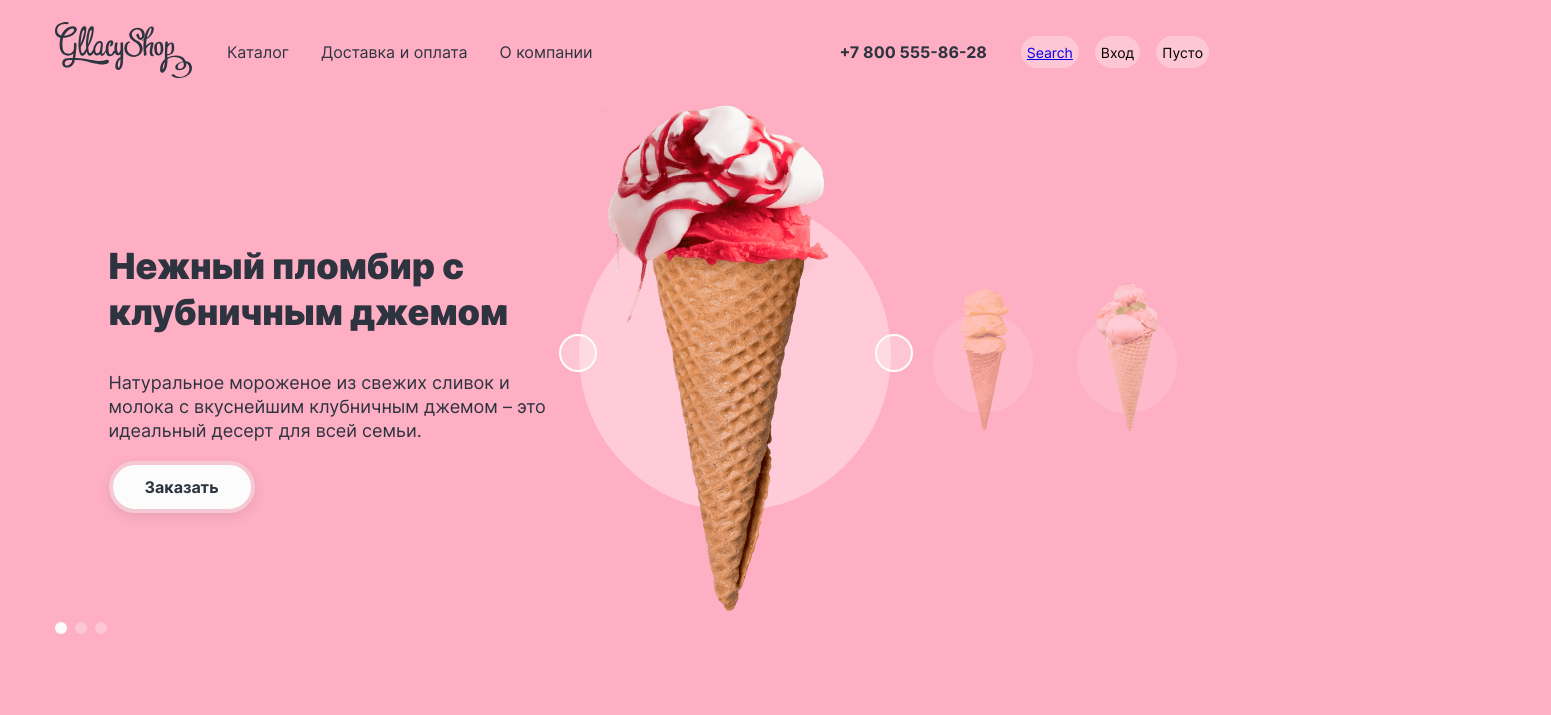
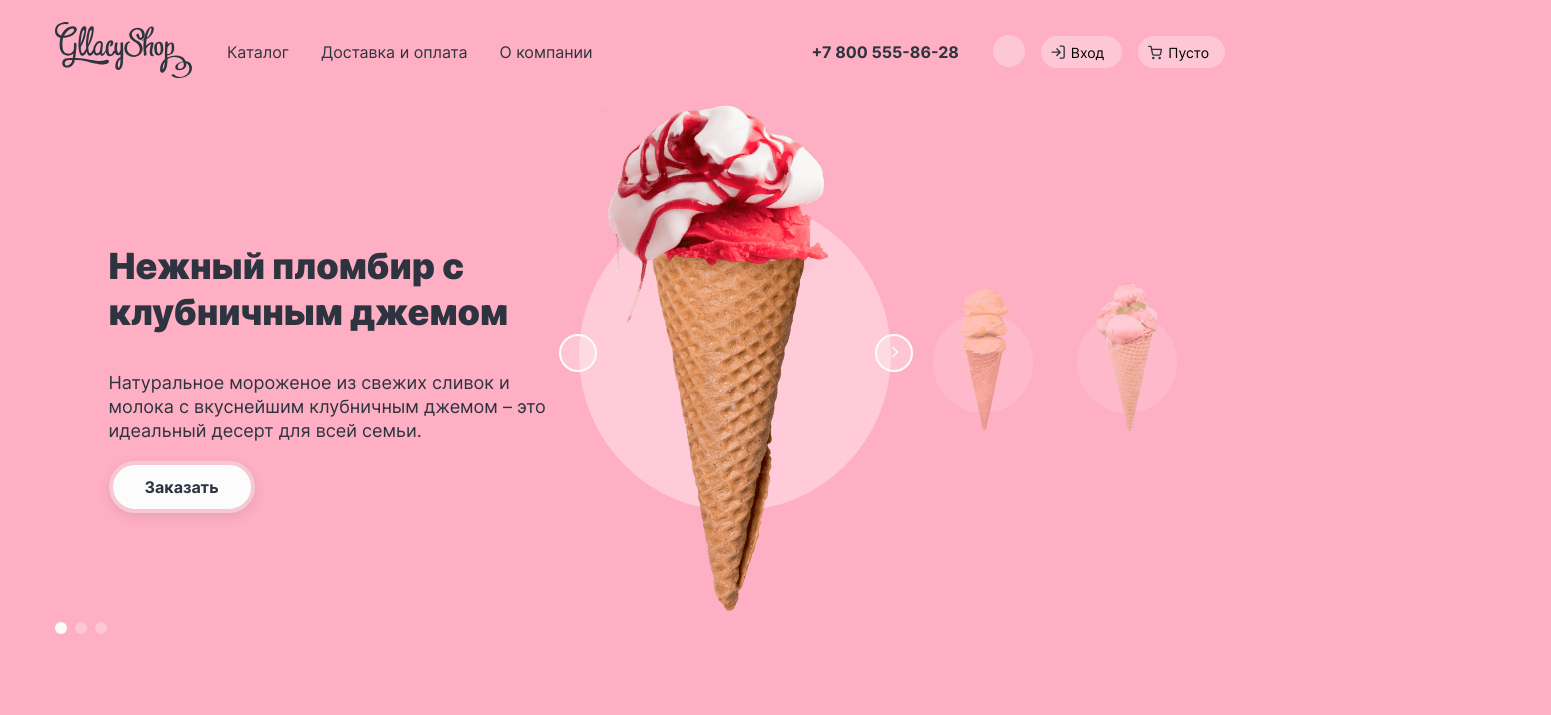
Before and after one commit to FantasticFox91/1841149-gllacy-32, a plain HTML site: page index.html in a window 1280 px wide. Shown: the top 715 px of the page, 1551 px wide, since content can reach past the window. Drawn offline with Linux system fonts and the light colour scheme.

Commit message:
Работа над ошибками

```diff
--- a/index.html
+++ b/index.html
@@ -2,6 +2,7 @@
 <html lang="ru">
   <head>
     <meta charset="utf-8">
+    <meta name="viewport" content="width=device-width, initial-scale=1">
     <title>HTML Academy: Глейси</title>
     <link rel="stylesheet" href="styles/styles.css">
     <link rel="icon" href="img/favicons/icon.svg" type="image/svg+xml">
@@ -36,11 +37,9 @@
           </li>
           <li class="list-item search-pop">
             <button type="button" class="user-list-btn">
-                <a href="#search">Search
               <span class="visually-hidden">
                 Поиск
               </span>
-                </a>
             </button>
   <!-- Search pop-up -->
             <div class="popup-search" id="search">
@@ -52,7 +51,7 @@
             </div>
           </li>
           <li class="list-item">
-            <button type="button" class="user-list-btn">
+            <button type="button" class="user-list-btn enter">
               <span>
                 Вход
               </span>
@@ -84,7 +83,7 @@
             </div>
           </li>
           <li class="list-item">
-            <button type="button" class="user-list-btn">
+            <button type="button" class="user-list-btn cart">
               <span>
                 Пусто
               </span>
@@ -106,7 +105,7 @@
   <!-- Promo slider -->
           <ul class="promo-slider-list">
             <li class="promo-slide">
-              <div class="slide-desc active">
+              <div class="slide-desc slider-desc-active">
                 <h3 class="promo-slide-heading">Нежный пломбир с клубничным джемом</h3>
                 <p class="promo-slide-text">Натуральное мороженое из свежих сливок и молока с вкуснейшим клубничным джемом – это идеальный десерт для всей семьи.</p>
                 <a href="#" class="link-btn">Заказать</a>
@@ -115,6 +114,9 @@
                 <img class="promo-slide-image" src="img/ice-cream-1.png" alt="Пломбир с клубничным джемом" width="306" height="507">
                 <div class="circle-bg"></div>
                 <button type="button" class="slider-control control-next">
+                  <svg width="16" height="16" fill="none" xmlns="http://www.w3.org/2000/svg">
+                    <path fill-rule="evenodd" clip-rule="evenodd" d="M7.14 2.86a.66.66 0 1 0-.95.95L10.4 8l-4.2 4.2a.67.67 0 0 0 .95.94l4.66-4.67a.66.66 0 0 0 0-.94L7.15 2.86Z" fill="#fcfcfc"/>
+                  </svg>
                   <span class="visually-hidden">Следующий слайд</span>
                 </button>
                 <button type="button" class="slider-control control-prev">
--- a/styles/styles.css
+++ b/styles/styles.css
@@ -158,6 +158,10 @@ body {
   margin-right: 16px;
 }
 
+.user-list .list-item:last-child {
+  margin-right: 0;
+}
+
 .list-item {
   line-height: 20px;
 }
@@ -190,13 +194,14 @@ body {
 }
 
 .item-tel {
-  padding: 42px 18px;
+  padding: 42px 18px 42px 0;
   font-weight: 700;
   color: inherit;
   text-decoration: none;
 }
 
 .user-list-btn {
+  position: relative;
   min-width: 32px;
   min-height: 32px;
   font-family: "Inter", sans-serif;
@@ -218,12 +223,17 @@ body {
   background-color: #fcfcfc;
 }
 
-.search-pop {
-  position: relative;
+.popup-search {
+  display: none;
+  position: absolute;
+  background-color: #f9f9f9;
+  min-width: 160px;
+  box-shadow: 0px 8px 16px 0px rgba(0,0,0,0.2);
+  z-index: -1;
 }
 
-.popup-search {
-  display: none;
+.search-pop .user-list-btn:hover .popup-search {
+  display: block;
 }
 
 .search-input {
@@ -253,6 +263,40 @@ body {
   right: 0;
   display: block;
   z-index: 1;
+}
+
+.enter {
+  position: relative;
+  padding-left: 30px;
+  padding-right: 18px;
+}
+
+.enter span::before {
+  content: " ";
+  position: absolute;
+  left: 10px;
+  top: 9px;
+  display: inline-block;
+  width: 15px;
+  height: 15px;
+  background: url("../img/log-in.svg") no-repeat 50% 50%;
+}
+
+.cart {
+  position: relative;
+  padding-left: 30px;
+  padding-right: 16px;
+}
+
+.cart span::before {
+  content: " ";
+  position: absolute;
+  left: 10px;
+  top: 9px;
+  display: inline-block;
+  width: 15px;
+  height: 15px;
+  background: url("../img/cart.svg") no-repeat 50% 50%;
 }
 
 /* Promotion block */
@@ -291,7 +335,7 @@ body {
   opacity: 1;
 }
 
-.slide-desc {
+.slider-desc-active {
   width: 470px;
 }
 
```
Lines whose indentation alone changed are shown as unchanged.
